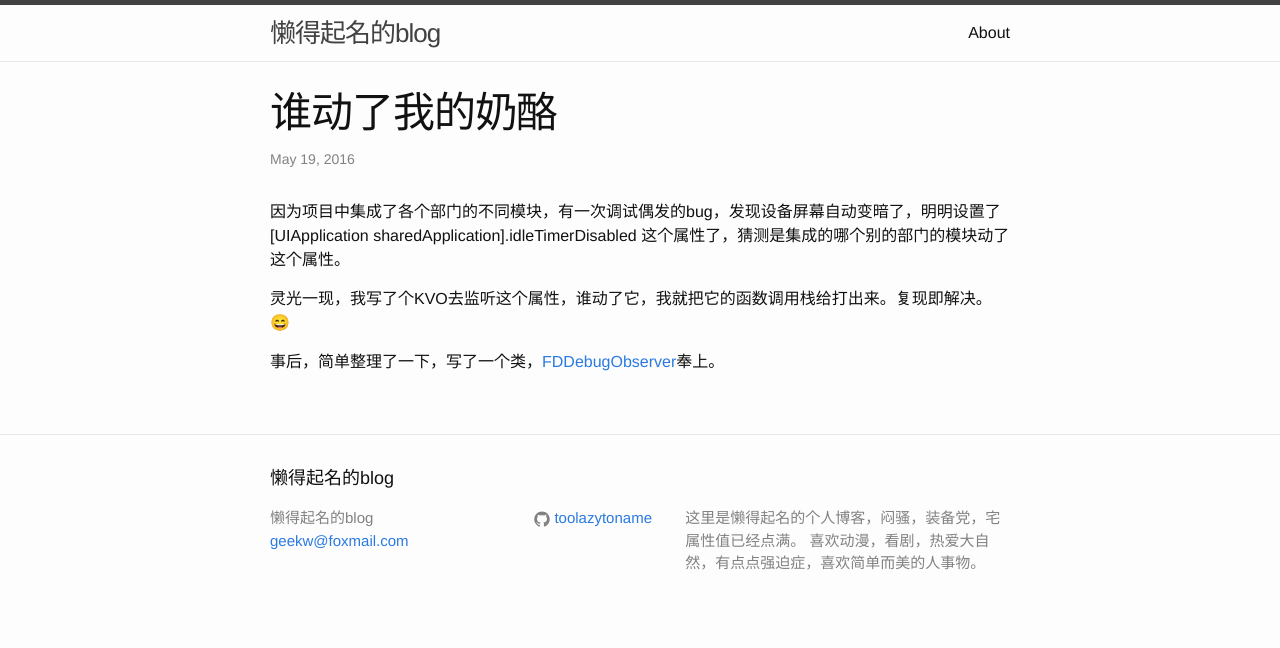
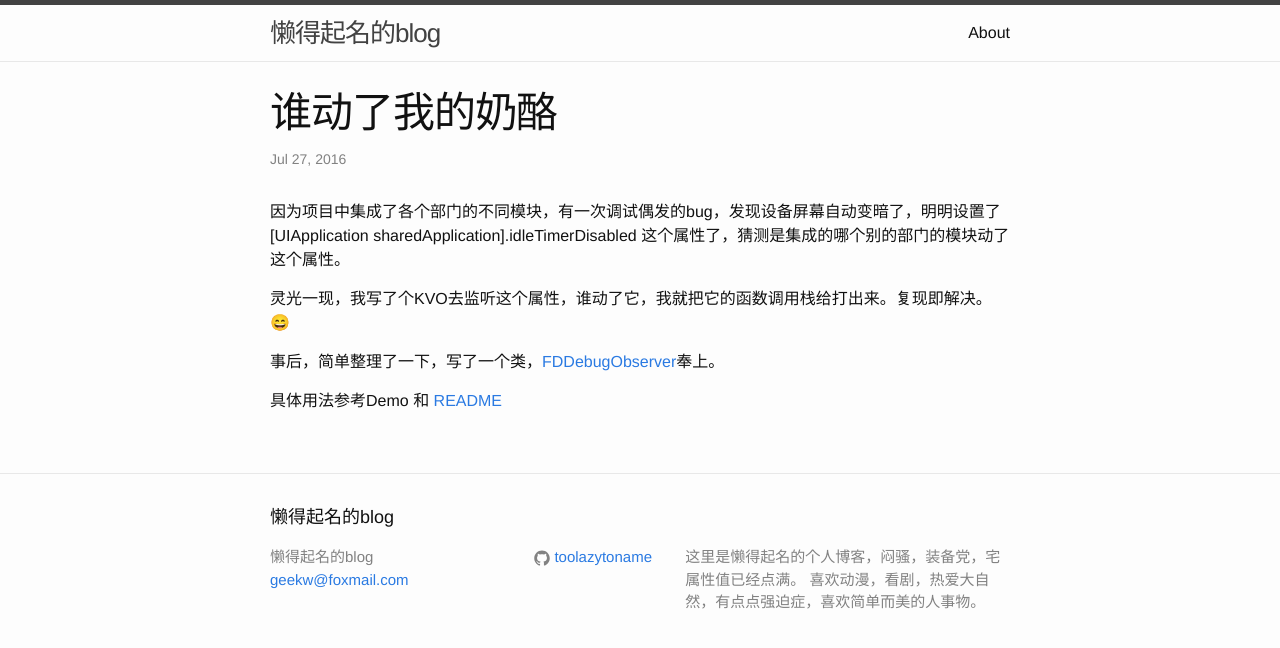
Before and after one commit to toolazytoname/toolazytoname.github.io, a Jekyll site: the page built from _posts/2016-07-27-FDDebugObserver.markdown, in a window 1280 px wide. Shown: the top 648 px of the page. Built offline with Jekyll 4.4.1, drawn with Linux system fonts in a browser that asks for light colours.

Commit message:
edit 2016-07-27-FDDebugObserver.markdown

```diff
--- a/_posts/2016-07-27-FDDebugObserver.markdown
+++ b/_posts/2016-07-27-FDDebugObserver.markdown
@@ -1,7 +1,7 @@
 ---
 layout: post
 title:  "谁动了我的奶酪"
-date:   2016-05-19 17:27:32 +0800
+date:   2016-07-27 17:27:32 +0800
 categories: FDSDK
 ---
 
@@ -11,3 +11,5 @@ categories: FDSDK
 灵光一现，我写了个KVO去监听这个属性，谁动了它，我就把它的函数调用栈给打出来。复现即解决。😄
 
 事后，简单整理了一下，写了一个类，[FDDebugObserver](https://github.com/toolazytoname/FDDebugObserver)奉上。
+
+具体用法参考Demo 和 [README](https://github.com/toolazytoname/FDDebugObserver/blob/master/README.md)
```
